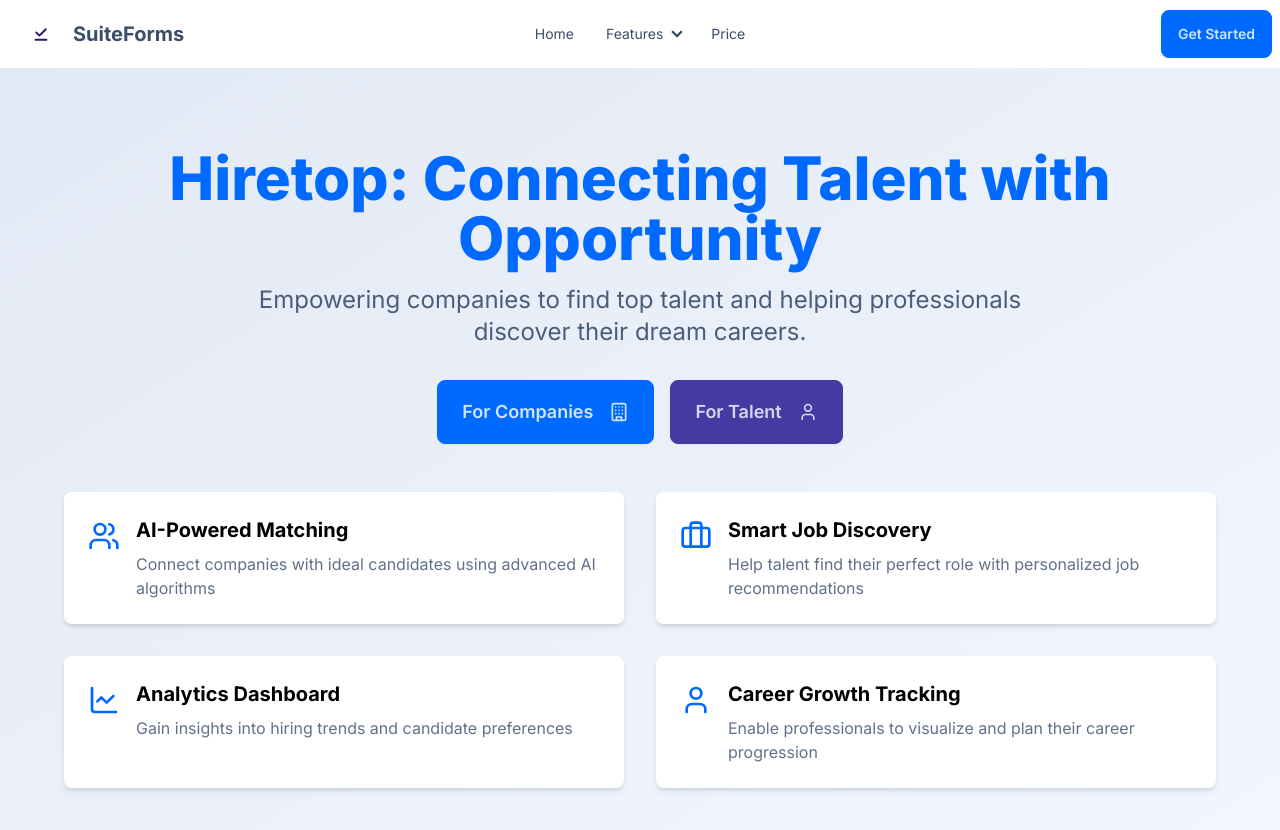
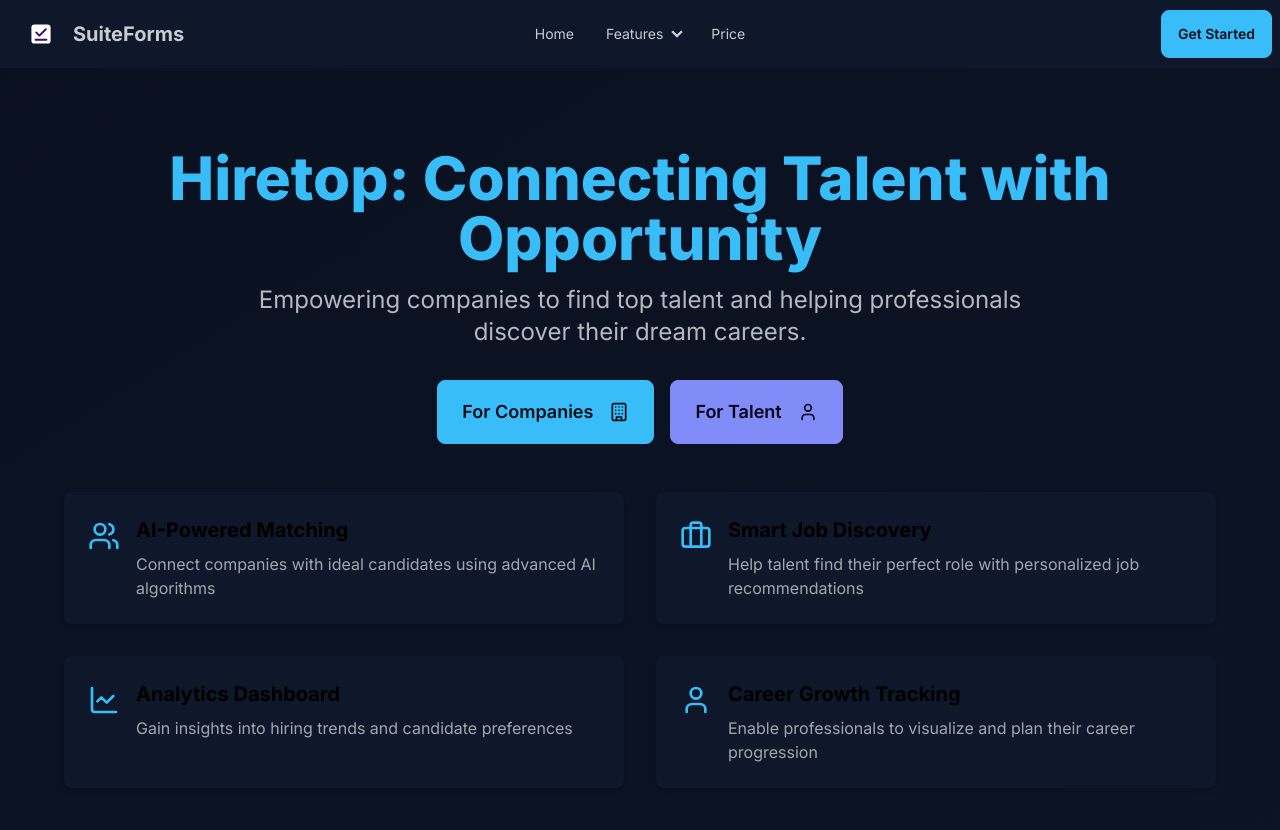
Before and after one commit to Osiris8/hirenow, a Next.js app: page / in a window 1280 px wide. Shown: the top 830 px of the page. Built offline with nearby package versions, Linux system fonts and the light colour scheme.

Commit message:
choose night dais ui theme

```diff
--- a/tailwind.config.ts
+++ b/tailwind.config.ts
@@ -17,7 +17,7 @@ const config: Config = {
   },
   plugins: [require("daisyui")],
   daisyui: {
-    themes: ["winter"],
+    themes: ["night"],
   },
 };
 export default config;
```
